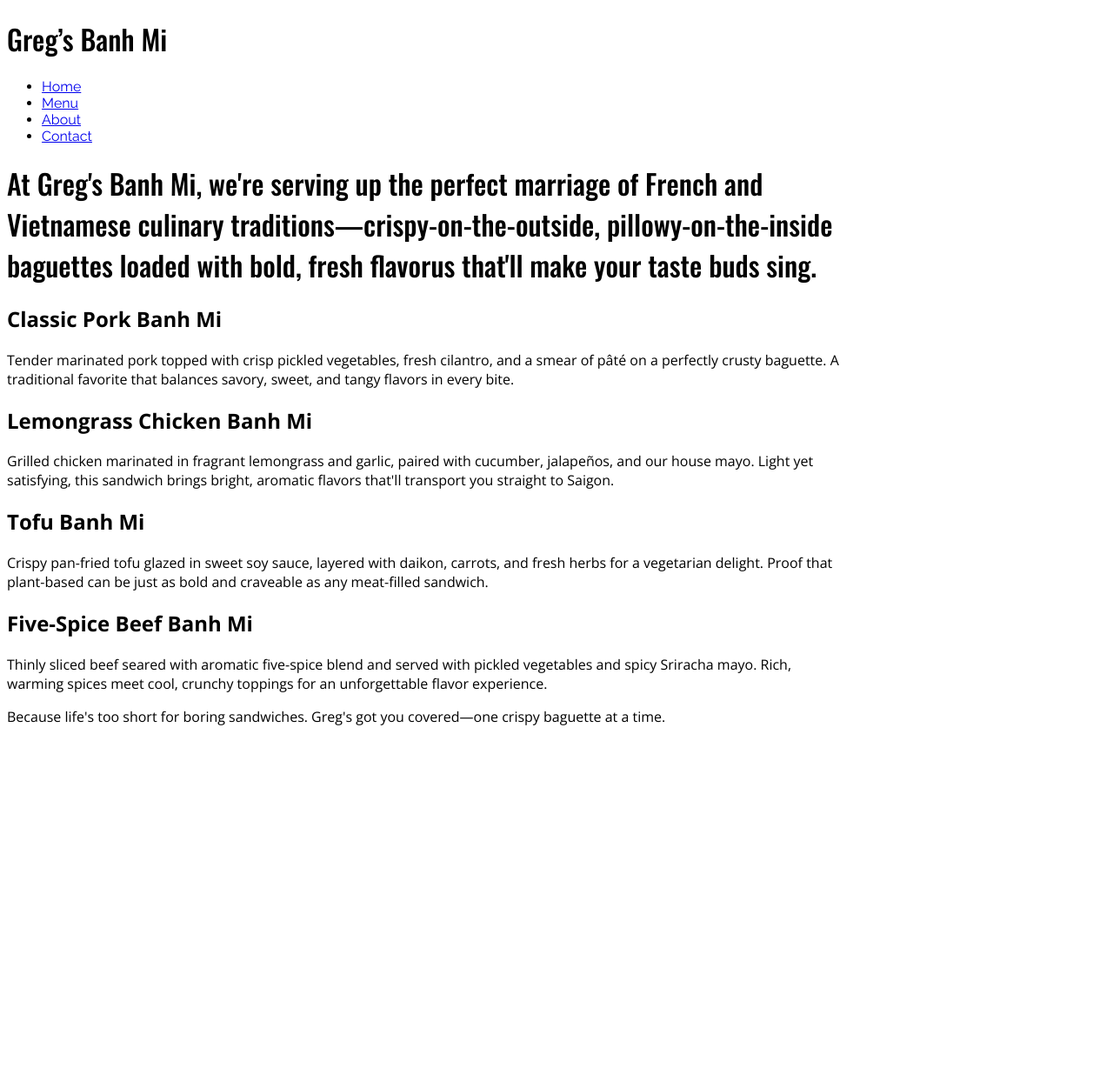
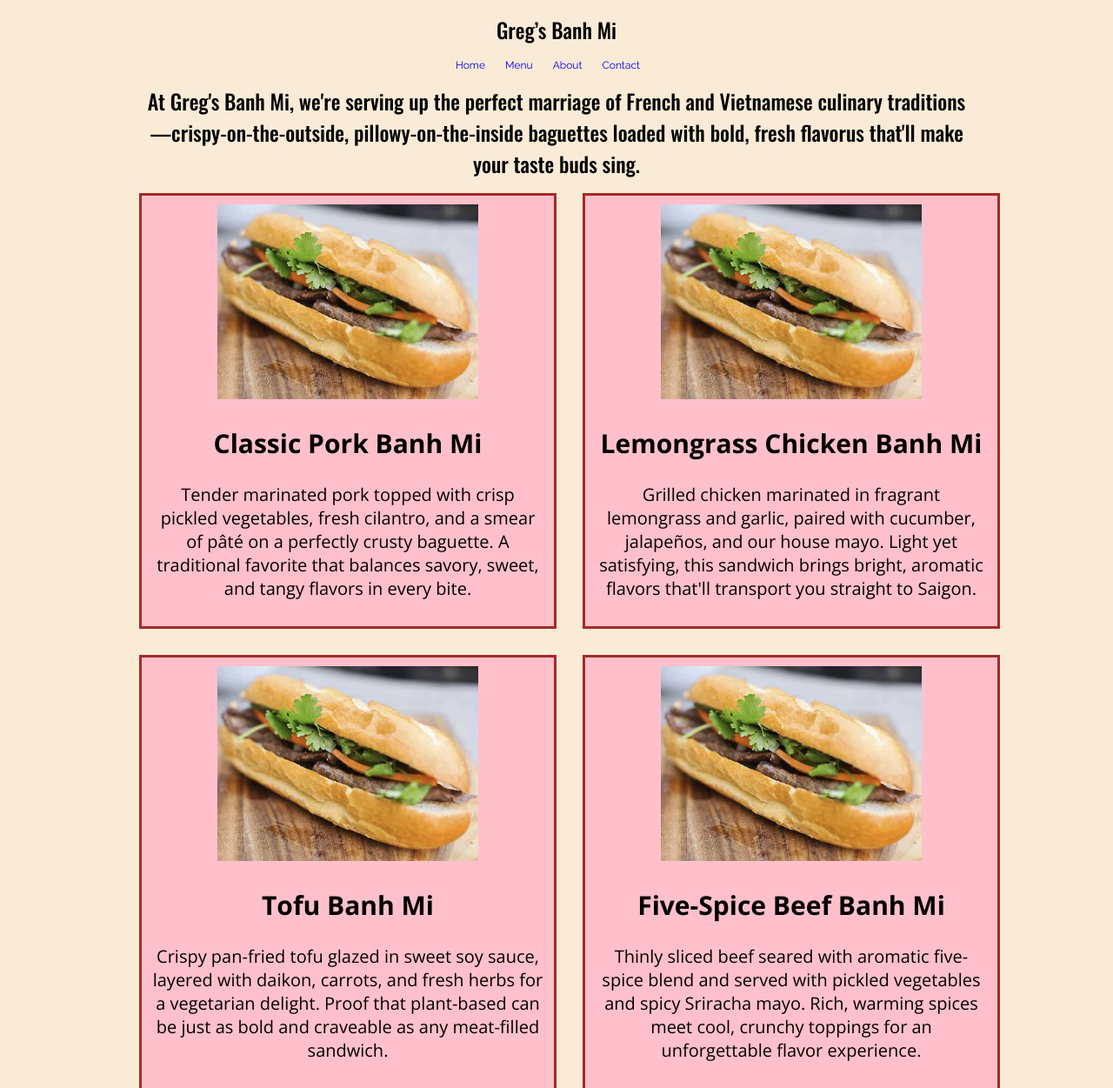
Before and after one commit to b67tang/exercise-6-, a plain HTML site: page index.html in a window 1280 px wide. Shown: the top 1251 px of the page at 87% size. Before the commit the page ends 843 px from the top, so only its background shows below. Drawn offline with nearby package versions, Linux system fonts and the light colour scheme.

Commit message:
exercise 6

```diff
--- a/index.html
+++ b/index.html
@@ -11,12 +11,19 @@
   body {
   font-family: "Open Sans", sans-serif;
   font-optical-sizing: auto;
-  font-weight: 400;
+  font-weight: 400px;
   font-style: normal;
   font-variation-settings: "wdth" 100;
-  font-size: 16px;
+  font-size: 12px;
   width: 960px;
+  text-align: center;
+  background-color: antiquewhite;
+  margin: auto;
 }
+
+  img {
+    width: 300px;
+  }
 
   h1 {
   font-family: "Oswald", sans-serif;
@@ -35,8 +42,47 @@
   font-style: normal;
   }
 
+  ul {
+  list-style: none;
+  margin: 0;
+  padding: 0;
+  }
+
+  li {
+    display:inline-block;
+    margin-right: 20px;
+  }
+
+  a {
+    text-decoration:none;
+  }
+
+  a:hover{
+    background-color: pink;
+    font-size: 18px;
+  }
+
   footer {
+    background-color: white;
+    color: black;
+    font-size: 20px;
+    margin-top: 30px;
+    padding: 0 0 0 0;
   }
+
+  .container {
+    display: grid;
+    grid-template-columns: 50% 50%;
+    gap: 30px;
+  }
+
+  .container div {
+  background-color: pink;
+  border: 3px solid brown;
+  padding: 10px;
+  font-size: 20px;
+  text-align: center;
+}
 
 </style>
 </head>
@@ -46,18 +92,39 @@
 <li><a href="/">Home</a></li>
 <li><a href="/">Menu</a></li>
 <li><a href="/">About</a></li>
-<li><a href="/">Contact</a></li>
+<li><a href="/">Contact</a> </li>
 </ul>
 </nav>
+
 <h1>At Greg's Banh Mi, we're serving up the perfect marriage of French and Vietnamese culinary traditions—crispy-on-the-outside, pillowy-on-the-inside baguettes loaded with bold, fresh flavorus that'll make your taste buds sing.</h1>
-<h2>Classic Pork Banh Mi</h2>
+
+  <div class="container">
+<div>
+  <img src="banh-mi - GBDA 228 .jpg" alt="clasic pork banh mi">
+  <h2>Classic Pork Banh Mi</h2>
 <p>Tender marinated pork topped with crisp pickled vegetables, fresh cilantro, and a smear of pâté on a perfectly crusty baguette. A traditional favorite that balances savory, sweet, and tangy flavors in every bite.</p>
-<h2>Lemongrass Chicken Banh Mi</h2>
+  </div>
+
+<div>
+<img src="banh-mi - GBDA 228 .jpg" alt="lemongrass pork banh mi">
+  <h2>Lemongrass Chicken Banh Mi</h2>
 <p>Grilled chicken marinated in fragrant lemongrass and garlic, paired with cucumber, jalapeños, and our house mayo. Light yet satisfying, this sandwich brings bright, aromatic flavors that'll transport you straight to Saigon.</p>
-<h2>Tofu Banh Mi</h2>
+  </div>
+
+<div>
+<img src="banh-mi - GBDA 228 .jpg" alt="tofu banh mi">
+  <h2>Tofu Banh Mi</h2>
 <p>Crispy pan-fried tofu glazed in sweet soy sauce, layered with daikon, carrots, and fresh herbs for a vegetarian delight. Proof that plant-based can be just as bold and craveable as any meat-filled sandwich.</p>
-<h2>Five-Spice Beef Banh Mi</h2>
+  </div>
+
+  <div>
+<img src="banh-mi - GBDA 228 .jpg" alt="five-spice beef banh mi">
+    <h2>Five-Spice Beef Banh Mi</h2>
 <p>Thinly sliced beef seared with aromatic five-spice blend and served with pickled vegetables and spicy Sriracha mayo. Rich, warming spices meet cool, crunchy toppings for an unforgettable flavor experience.</p>
+  </div>
+  </div>
+
 <footer>Because life's too short for boring sandwiches. Greg's got you covered—one crispy baguette at a time.</footer>
+
 </body>
 </html>
```
